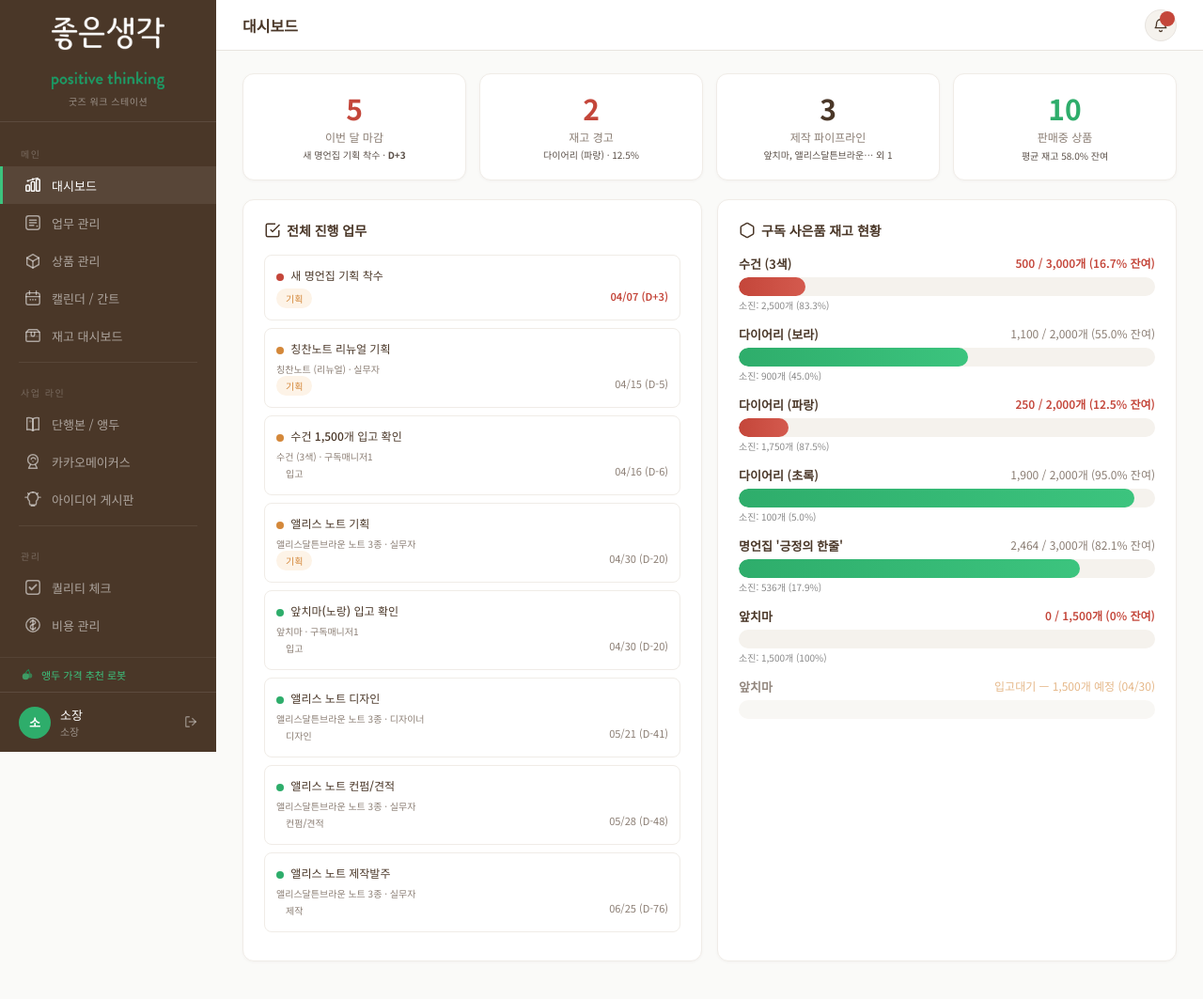
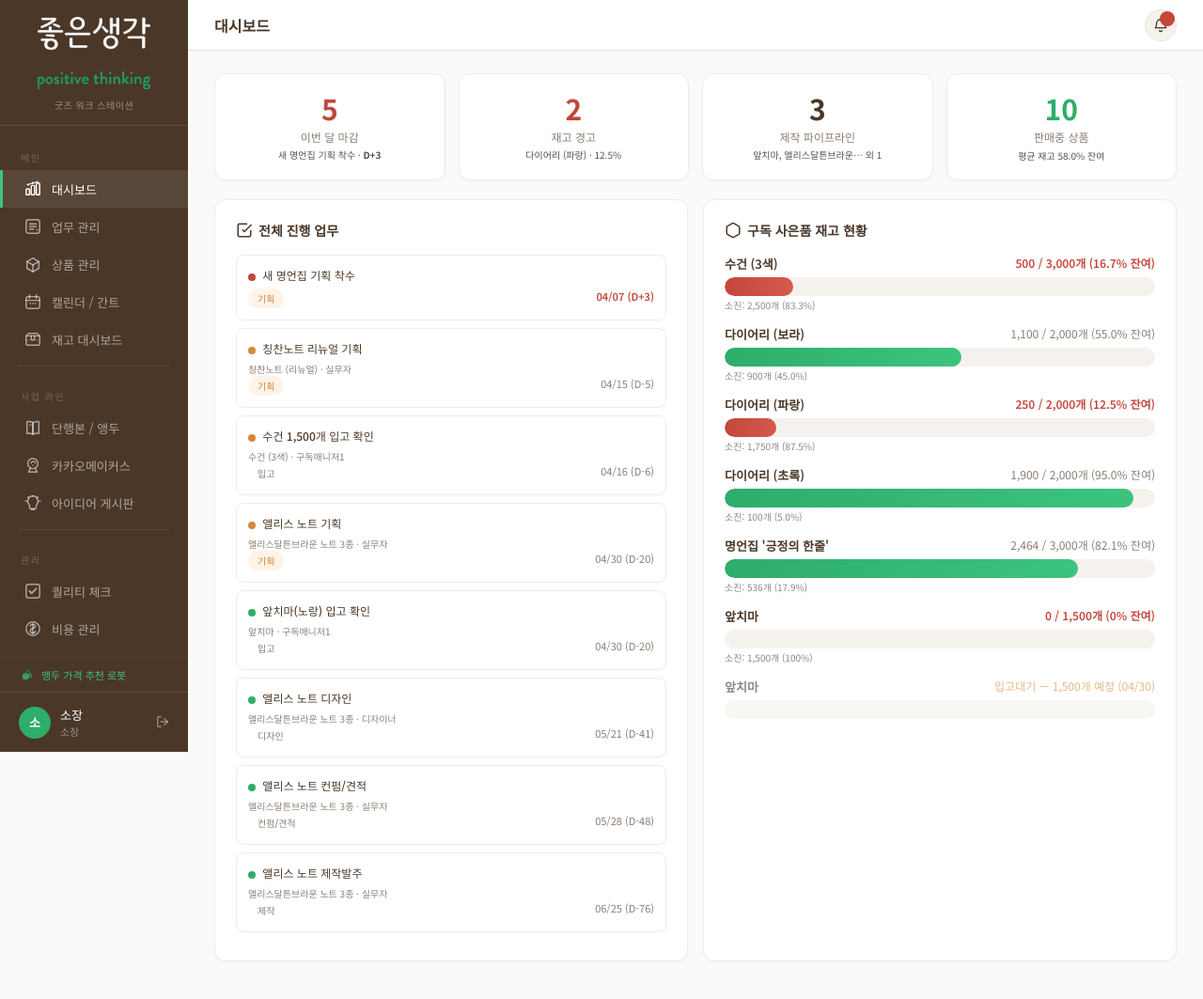
Before and after one commit to Aengdu-pricing/goods-pm-app, a Flask app: page / in a window 1280 px wide. Shown: the whole page at 94% size. Run offline with Flask 3, Linux system fonts and the light colour scheme; a user stored in the database is signed in.

Commit message:
UI: 사이드바 너비 축소(230→200px), 로고에 positive.co.kr 링크 추가
Co-Authored-By: Claude Opus 4.6 <noreply@anthropic.com>

```diff
--- a/static/css/style.css
+++ b/static/css/style.css
@@ -6,7 +6,7 @@
   --bg:#FAFAF8; --card:#FFFFFF; --border:#E8E4DF; --border-light:#F0ECE7;
   --text:#3D3027; --text-light:#8B7E74; --text-mid:#6B5F55;
   --danger:#C4463A; --warn:#D4883A; --success:#2EAD6B;
-  --sidebar-w:230px; --warm-bg:#F5F2ED;
+  --sidebar-w:200px; --warm-bg:#F5F2ED;
 }
 *{box-sizing:border-box;margin:0;padding:0}
 body{font-family:'Noto Sans KR',-apple-system,sans-serif;background:var(--bg);color:var(--text);font-size:14px}
--- a/templates/index.html
+++ b/templates/index.html
@@ -11,7 +11,7 @@
 <!-- ═══ Sidebar ═══ -->
 <div class="sidebar">
   <div class="logo-area">
-    <img src="{{ url_for('static', filename='img/logo_sidebar.png') }}" alt="좋은생각 positive thinking" class="logo-img">
+    <a href="https://positive.co.kr" target="_blank" style="display:inline-block"><img src="{{ url_for('static', filename='img/logo_sidebar.png') }}" alt="좋은생각 positive thinking" class="logo-img"></a>
     <div class="site-name">굿즈 워크 스테이션</div>
   </div>
   <nav>
```
